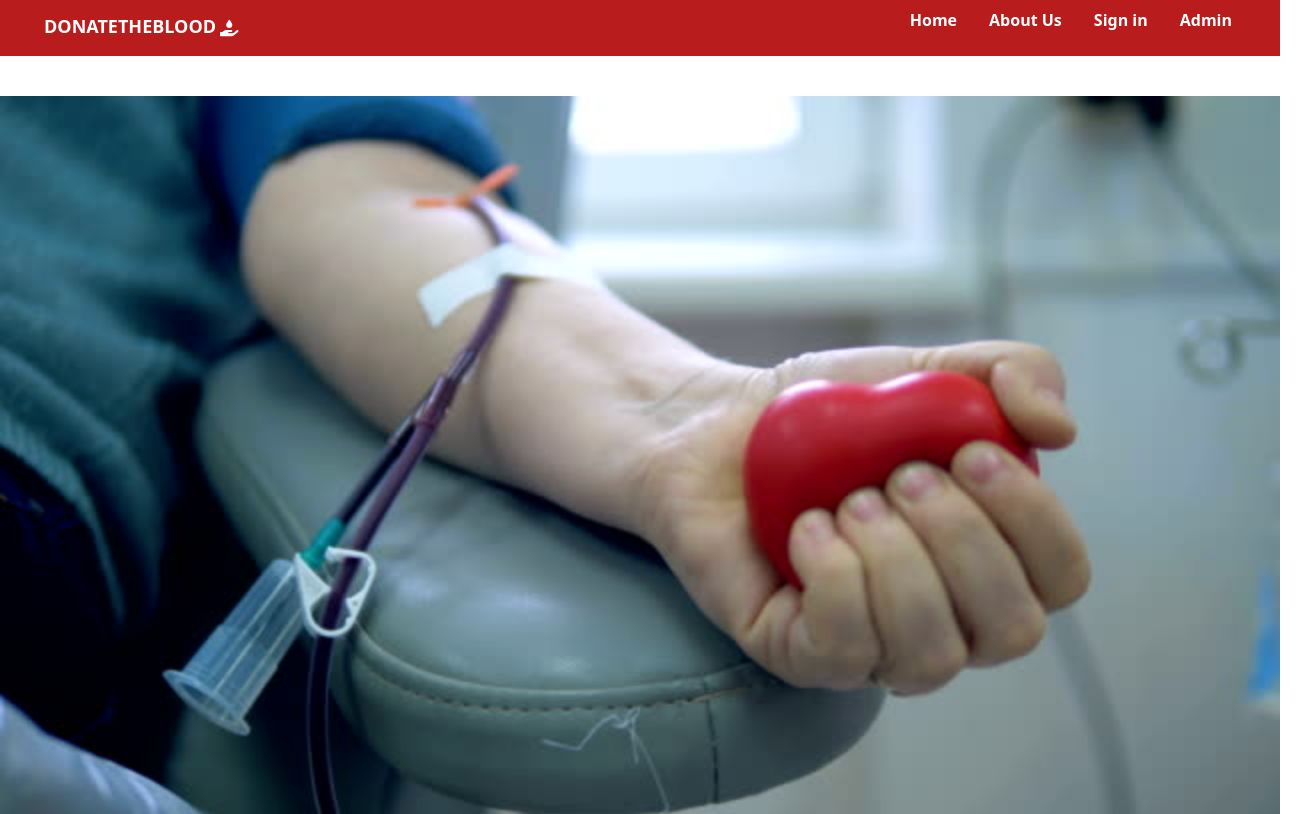
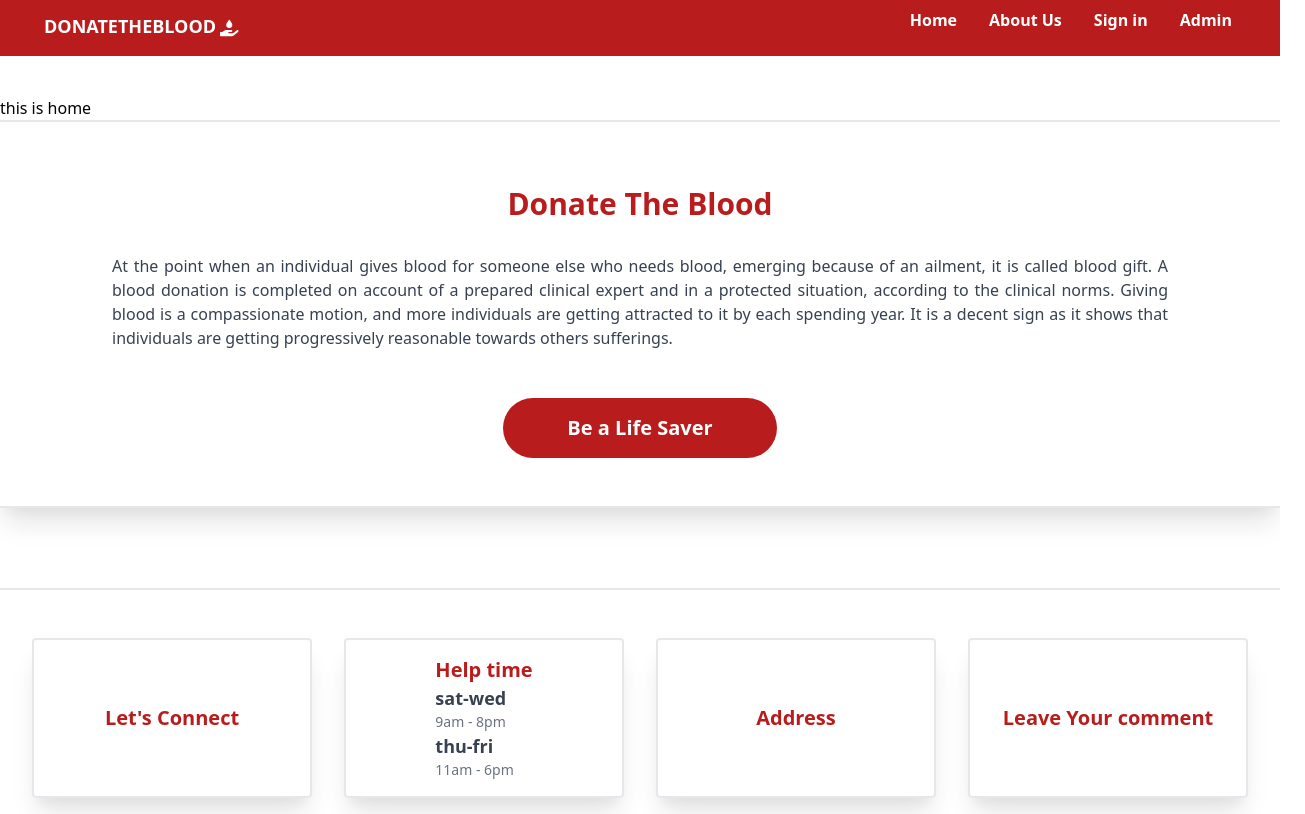
Before and after one commit to QuaziSamiha/blood_donation_client, a React (Create React App) app: page / in a window 1280 px wide. Shown: the top 814 px of the page, 1305 px wide, since content can reach past the window. Built offline with nearby package versions, Linux system fonts and the light colour scheme.

Commit message:
react-hook-form added

```diff
--- a/package.json
+++ b/package.json
@@ -13,6 +13,7 @@
     "firebase": "^9.6.0",
     "react": "^17.0.2",
     "react-dom": "^17.0.2",
+    "react-hook-form": "^7.21.2",
     "react-router-dom": "^6.0.2",
     "react-scripts": "4.0.3",
     "react-slick": "^0.28.1",
--- a/src/App.js
+++ b/src/App.js
@@ -11,6 +11,7 @@ import Admin from "./components/Admin/Admin";
 import Home from "./components/Home/Home/Home";
 import NotFoundPage from "./components/NotFoundPage/NotFoundPage";
 import SignIn from "./components/SignIn/SignIn";
+import BeDonorForm from './components/Home/BeDonorForm/BeDonorForm';
 // import PrivateRoute from './components/PrivateRoute/PrivateRoute';
 
 export const UserContext = createContext();
@@ -27,6 +28,8 @@ function App() {
           <Route path="/home" element={<Home />} />
           <Route path="/aboutUs" element={<AboutUs />} />
           <Route path="/signIn" element={<SignIn />} />
+          {/* it will be private route */}
+          <Route path="/beDonor" element={<BeDonorForm />} />
           {/* <Route path="/admin" element={<PrivateRoute><Admin /></PrivateRoute>} /> */}
           <Route path="/admin" element={<Admin />} />
           <Route path="*" element={<NotFoundPage />} />
--- /dev/null
+++ b/src/components/Home/BeDonor/BeDonor.js
@@ -0,0 +1,31 @@
+import React from 'react';
+import { Link } from 'react-router-dom';
+
+const BeDonor = () => {
+    return (
+        <section className='border-b-2 border-t-2 shadow-xl'>
+            <div className='m-12'>
+                <h1 className="py-4 text-center text-3xl text-red-700 font-bold">
+                    Donate The Blood
+                </h1>
+                <p className='py-4 px-16 text-justify text-gray-700'>
+                    At the point when an individual gives blood for someone else who needs blood, emerging because of an ailment,
+                    it is called blood gift. A blood donation is completed on account of a prepared clinical expert and in a
+                    protected situation, according to the clinical norms. Giving blood is a compassionate motion, and more
+                    individuals
+                    are getting attracted to it by each spending year. It is a decent sign as it shows that individuals are getting
+                    progressively reasonable towards others sufferings.
+                </p>
+                <div className='flex justify-center mt-8'>
+                    <button className='py-4 px-16 text-white text-xl font-bold rounded-full bg-red-700 hover:bg-red-300 hover:text-red-700'>
+                        <Link to='/beDonor'>
+                            Be a Life Saver
+                        </Link>
+                    </button>
+                </div>
+            </div>
+        </section>
+    );
+};
+
+export default BeDonor;
--- /dev/null
+++ b/src/components/Home/BeDonorForm/BeDonorForm.js
@@ -0,0 +1,73 @@
+import React from 'react';
+import Footer from '../../Shared/Footer/Footer';
+import Navbar from '../../Shared/Navbar/Navbar';
+import { useForm } from "react-hook-form";
+
+const BeDonorForm = () => {
+    const { register, handleSubmit, watch, formState: { errors } } = useForm();
+    const onSubmit = data => console.log(data);
+
+
+    return (
+        <div>
+            <Navbar />
+            <div className='pt-48 flex justify-center items-center'>
+                <div className='border-2 rounded-md p-8'>
+                    <h1 className='text-center my-8 text-2xl text-red-700 font-semibold'>Enter Your Details</h1>
+                    <form onSubmit={handleSubmit(onSubmit)}>
+                        <input className='py-2 px-4  my-2 w-full rounded-md shadow focus:outline-none'
+                            type="text" name="nid" placeholder='NID No.' {...register("nid", { required: true })} /> <br />
+                        {errors.nid && <p className='text-center text-sm text-red-400'>enter your nid</p>} <br />
+
+                        <input className='py-2 px-4  my-2 w-full rounded-md shadow focus:outline-none'
+                            type="text" name="name" placeholder='Enter Your Name' {...register("name", { required: true })} /> <br />
+                        {errors.name && <p className='text-center text-sm text-red-400'>name is required</p>} <br />
+
+                        <input className='py-2 px-4  my-2 w-full rounded-md shadow focus:outline-none'
+                            type="text" name="age" placeholder='Your Age' {...register("age", { required: true })} /> <br />
+                        {errors.age && <p className='text-center text-sm text-red-400'>your age is required</p>} <br />
+
+                        <input className='py-2 px-4  my-2 w-full rounded-md shadow focus:outline-none'
+                            type="text" name="gender" placeholder='Your Gender' {...register("gender", { required: true })} /> <br />
+                        {errors.gender && <p className='text-center text-sm text-red-400'>enter your gender please</p>} <br />
+
+                        <select className='py-2 px-4  my-2 w-full rounded-md shadow focus:outline-none'
+                            name="bloodGrp"  {...register("bloodGrp")}>
+                            <option defaultValue>select blood group</option>
+                            <option value="A-">A-</option>
+                            <option value="A+">A+</option>
+                            <option value="B-">B-</option>
+                            <option value="B+">B+</option>
+                            <option value="AB-">AB-</option>
+                            <option value="AB+">AB+</option>
+                            <option value="O-">O-</option>
+                            <option value="O+">O+</option>
+                        </select> <br />
+
+                        <input className='py-2 px-4  my-2 w-full rounded-md shadow focus:outline-none'
+                            type="text" name="city" placeholder='Your City' {...register("city", { required: true })} /> <br />
+                        {errors.city && <p className='text-center text-sm text-red-400'>enter your city name please</p>} <br />
+
+                        <input className='py-2 px-4  my-2 w-full rounded-md shadow focus:outline-none'
+                            type="text" name="phn" placeholder='Mobile No.' {...register("phn")} /> <br />
+                        {errors.phn && <p className='text-center text-sm text-red-400'>enter yours phone no. please</p>} <br />
+
+                        <input className='py-2 px-4  my-2 w-full rounded-md shadow focus:outline-none'
+                            type="text" name='email' placeholder='Your Email Address' {...register("email", { required: true })} /> <br />
+                        {errors.email && <p className='text-center text-sm text-red-400'>enter your email address please</p>} <br />
+
+                        <label>Attach Your Image</label> <br />
+                        <input className='py-2 px-4  my-2 w-full rounded-md shadow focus:outline-none'
+                            type="file" name="photo" /> <br />
+
+                        <input className='py-2 px-4  my-2 w-full rounded-md shadow focus:outline-none'
+                            type="submit" />
+                    </form>
+                </div>
+            </div>
+            <Footer />
+        </div>
+    );
+};
+
+export default BeDonorForm;
--- a/src/components/Home/Header/Header.js
+++ b/src/components/Home/Header/Header.js
@@ -6,7 +6,7 @@ export default function Header() {
     return (
         <div>
             <Navbar />
-            <HeaderSlider />
+            {/* <HeaderSlider /> */}
         </div>
     )
 }
--- a/src/components/Home/Home/Home.js
+++ b/src/components/Home/Home/Home.js
@@ -1,4 +1,6 @@
 import React from 'react'
+import Footer from '../../Shared/Footer/Footer'
+import BeDonor from '../BeDonor/BeDonor'
 import Header from '../Header/Header'
 
 export default function Home() {
@@ -6,6 +8,8 @@ export default function Home() {
         <div>
             <Header />
             <h1 className='pt-24'>this is home</h1>
+            <BeDonor />
+            <Footer />
         </div>
     )
 }
--- /dev/null
+++ b/src/components/Shared/Footer/Footer.js
@@ -0,0 +1,42 @@
+import React from 'react';
+
+const Footer = () => {
+    return (
+        <footer className='mt-20'>
+            <section className='py-8 px-4 grid grid-cols-1 md:grid-cols-2 lg:grid-cols-4 border-t-2 border-b-2 shadow-lg'>
+                <div className='flex items-center justify-center m-4 border-2 rounded shadow-xl'>
+                    <div className='py-4'>
+                        <h1 className='text-xl text-red-700 font-bold'>Let's Connect</h1>
+                    </div>
+                </div>
+                <div className='flex items-center justify-center m-4 border-2 rounded shadow-xl'>
+                    <div className='py-4'>
+                        <h1 className='text-xl text-red-700 font-bold'>Help time</h1>
+                        <h6 className='text-gray-700 font-semibold text-lg'>sat-wed</h6>
+                        <p className='text-gray-500 text-sm'>9am - 8pm</p>
+                        <h6 className='text-gray-700 font-semibold text-lg'>thu-fri</h6>
+                        <p className='text-gray-500 text-sm'>11am - 6pm</p>
+                    </div>
+                </div>
+                <div className='flex items-center justify-center m-4 border-2 rounded shadow-xl'>
+                    <div className='py-4'>
+                        <h1 className='text-xl text-red-700 font-bold'>Address</h1>
+                    </div>
+                </div>
+                <div className='flex items-center justify-center m-4 border-2 rounded shadow-xl'>
+                    <div className='py-4'>
+                        <h1 className='text-xl text-red-700 font-bold'>Leave Your comment</h1>
+                    </div>
+                </div>
+            </section>
+
+            <div className='mt-12 py-2 border-t-2 flex items-center justify-center'>
+                <h5 className=''>
+                    copy right reserved
+                </h5>
+            </div>
+        </footer>
+    );
+};
+
+export default Footer;
--- a/src/components/Shared/Navbar/Navbar.js
+++ b/src/components/Shared/Navbar/Navbar.js
@@ -47,7 +47,7 @@ export default function Navbar() {
 
 function SideMenu() {
     return (
-        <div className='fixed h-screen w-3/4 bg-red-600 top-12'>
+        <div className='fixed h-screen w-3/4 bg-red-600 top-14'>
             <ul className='flex flex-col font-xs font-bold items-center'>
                 <li className='hover:bg-white hover:text-red-700 px-20 py-2 my-1'>
                     <Link to='/home'>Home</Link>
```
Also changed, not shown: 1 other file (tests, documents, lock files or other folders).
